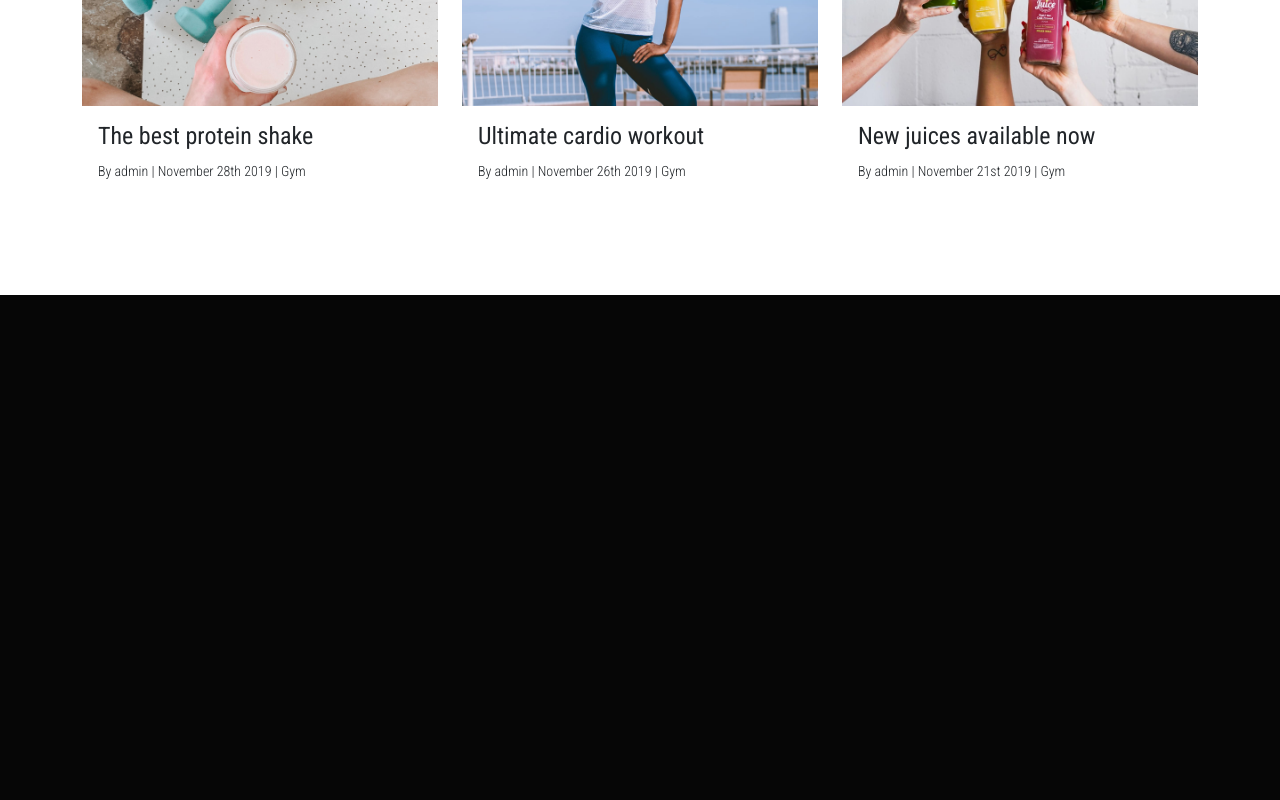
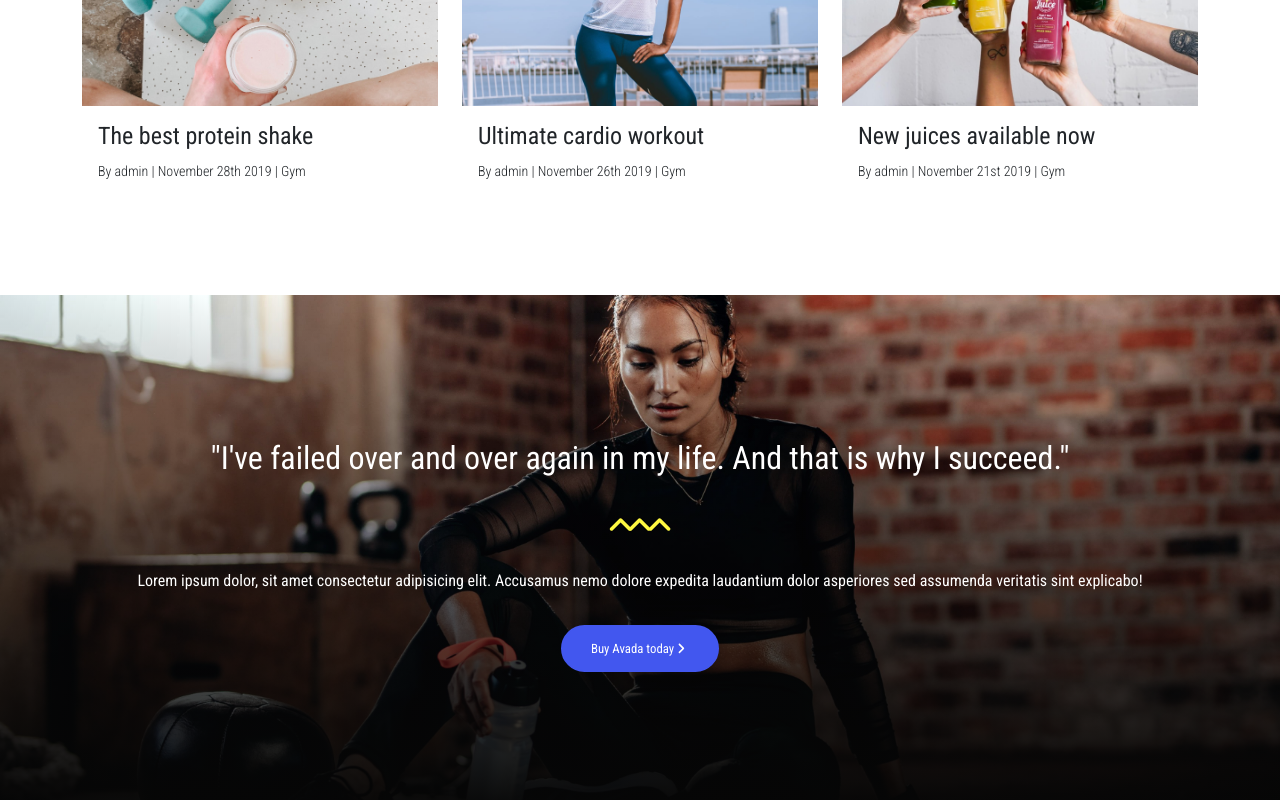
Before and after one commit to luca-macedone/proj-html-vuejs, a Vue app: page / in a window 1280 px wide. Shown: the part 4060-4860 px from the top of the page. Before the commit the page ends 4355 px from the top, so only its background shows below. Built offline with nearby package versions, Linux system fonts and the light colour scheme.

Commit message:
add buy product banner

```diff
--- /dev/null
+++ b/src/assets/sass/partials/_buyProductBanner.scss
@@ -0,0 +1,9 @@
+@use './variables' as *;
+
+#buy-product-banner {
+    background-image: linear-gradient(to top, $s-color-dark, transparent), url('/src/assets/img/banner2-2x.jpg');
+    background-position: center;
+    background-size: cover;
+    background-repeat: no-repeat;
+    color: $s-color-light;
+}
--- a/src/components/AppMain.vue
+++ b/src/components/AppMain.vue
@@ -1,11 +1,12 @@
 <template>
-    <div>
+    <div id="app-main">
         <MainJumbotron />
         <MainProducts />
         <YoutubeSection />
         <MailingList />
         <ActitivitiesPanel />
         <LatestArticles />
+        <BuyProductBanner />
     </div>
 </template>
 
@@ -16,6 +17,8 @@ import YoutubeSection from './YoutubeSection.vue';
 import MailingList from './MailingList.vue';
 import ActitivitiesPanel from './ActivitiesPanel.vue';
 import LatestArticles from './LatestArticles.vue';
+import BuyProductBanner from './BuyProductBanner.vue';
+
 export default {
     name: 'AppMain',
     components: {
@@ -25,6 +28,8 @@ export default {
         MailingList,
         ActitivitiesPanel,
         LatestArticles,
+        BuyProductBanner,
+
     }
 }
 </script>
--- /dev/null
+++ b/src/components/BuyProductBanner.vue
@@ -0,0 +1,36 @@
+<template>
+    <section class="py-5" id="buy-product-banner">
+        <div class="container py-5">
+            <div class="row py-5">
+                <div class="col-12 d-flex flex-column justify-content-center align-items-center gap-3">
+                    <h2 class="text-center">
+                        "I've failed over and over again in my life. And that is why I succeed."
+                    </h2>
+                    <AccentDecoration color="accent" />
+                    <p>
+                        Lorem ipsum dolor, sit amet consectetur adipisicing elit. Accusamus nemo dolore expedita laudantium
+                        dolor asperiores sed assumenda veritatis sint explicabo!
+                    </p>
+                    <button class="btn rounded-pill call-to-action-btn">
+                        Buy Avada today
+                        <font-awesome-icon icon="fa-solid fa-angle-right" class="me-1" />
+                    </button>
+                </div>
+            </div>
+        </div>
+    </section>
+</template>
+
+<script>
+import AccentDecoration from './AccentDecoration.vue';
+export default {
+    name: 'BuyProductBanner',
+    components: {
+        AccentDecoration,
+    }
+}
+</script>
+
+<style lang="scss" scoped>
+@use '../assets/sass/partials/buyProductBanner' as *;
+</style>
```
